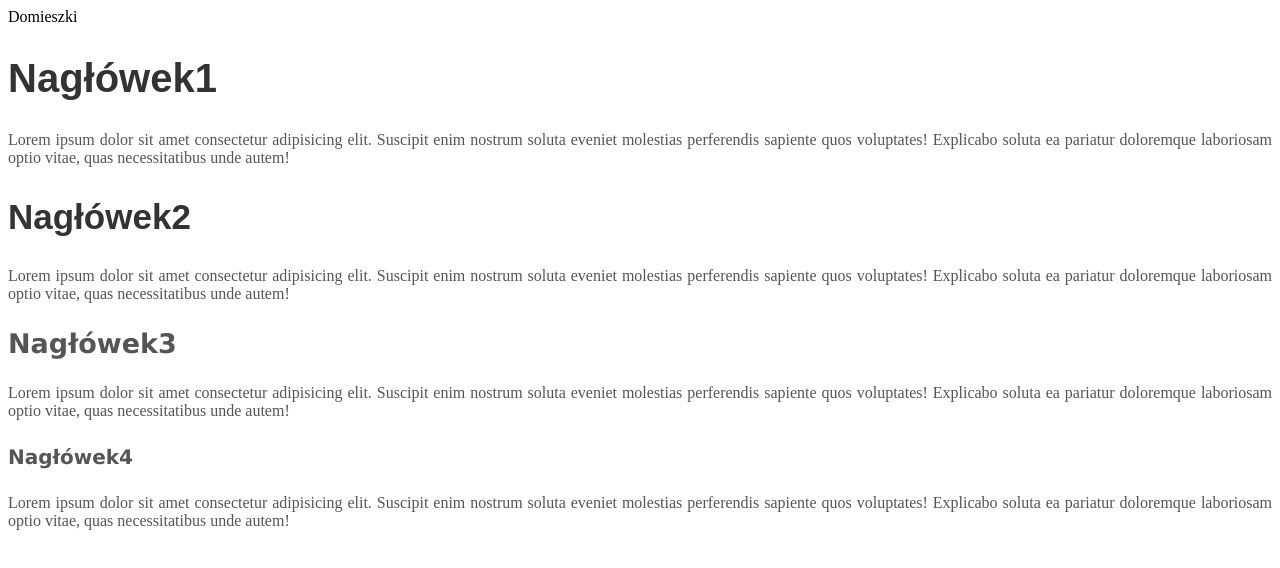
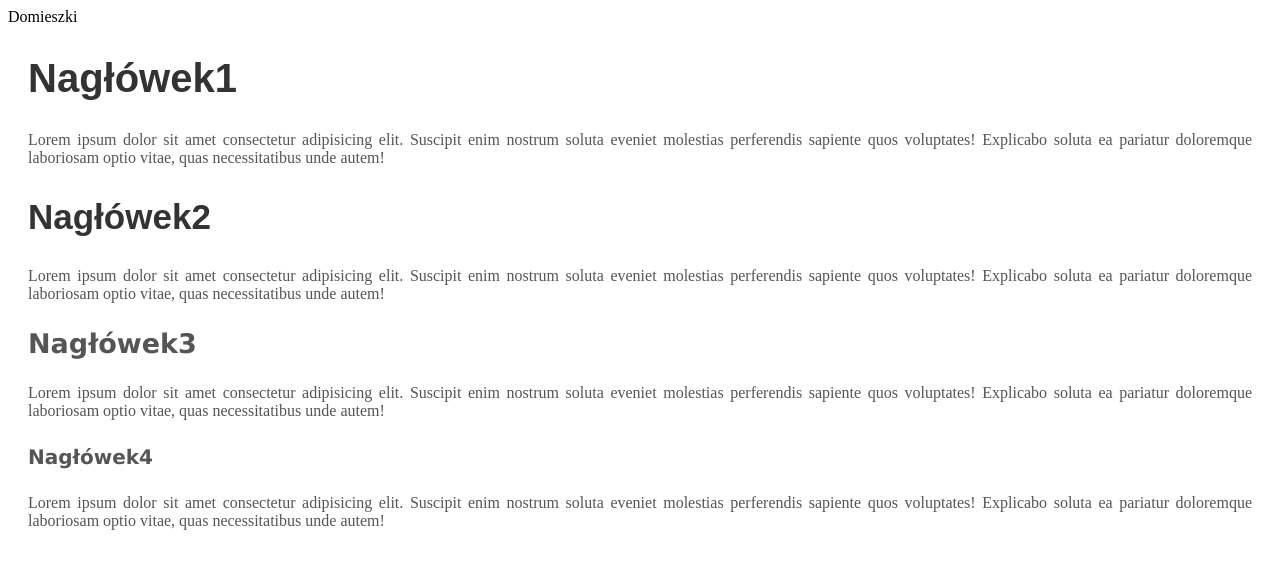
Before and after one commit to kbloski/scss_kurs, a Vue app in the folder vue-project/: page / in a window 1280 px wide. Shown: the top 568 px of the page. Built offline with nearby package versions, Linux system fonts and the light colour scheme.

Commit message:
Domieszki

```diff
--- a/vue-project/src/components/sass/l4_domieszki.vue
+++ b/vue-project/src/components/sass/l4_domieszki.vue
@@ -31,10 +31,15 @@
 $margin-1: 30px;
 $margin-2: 25px;
 
+@mixin text-align {
+    text-align: justify;
+}
+
 @mixin padding-and-align
 {
-    padding: 0px 20px 0px20px;
-    text-align: justify;
+    padding: 0px 20px 0px 20px;
+    @include text-align()
+    // text-align: justify;
 }
 
 @mixin h1-h2
```
